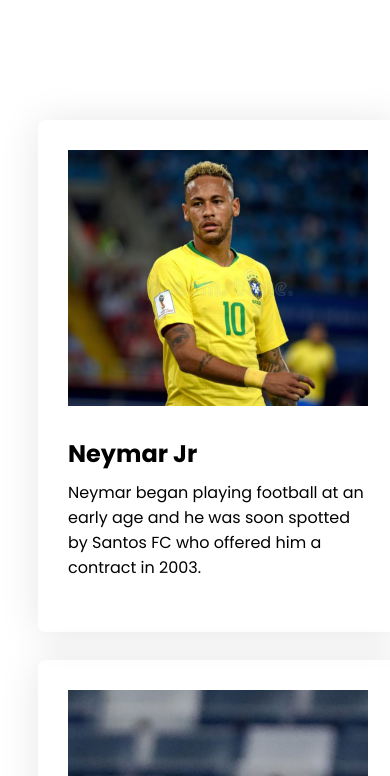
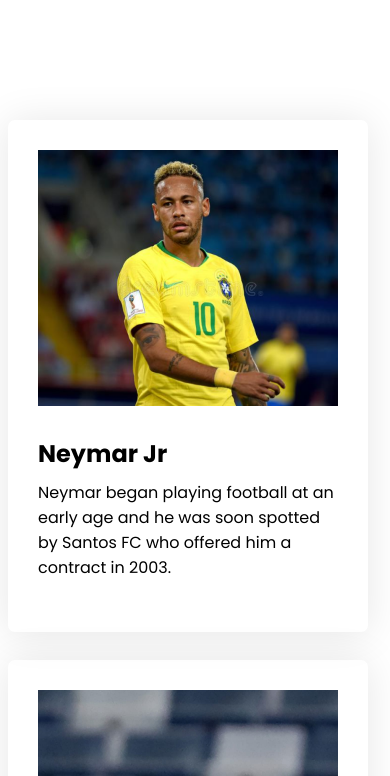
Before and after one commit to nazmul994/Responsive-football-repo, a plain HTML site: page index.html in a window 390 px wide. Shown: the part 820-1596 px from the top of the page. Drawn offline with Linux system fonts and the light colour scheme.

Commit message:
finished

```diff
--- a/styles/style.css
+++ b/styles/style.css
@@ -257,13 +257,13 @@ footer{
         border-radius: 7px;
         width: 330px;
         height: 482px;
-       padding:15px;
-       margin-left: 0 auto;
-        box-shadow: 0 2px 40px 0 rgba(0, 0, 0, 0.1)
+        padding: 15px;
+        margin: 0px;
+        box-shadow: 0 2px 40px 0 rgb(0 0 0 / 10%);
     }
 
+
     .social-menu li {
-
         display:inline;
         margin-left: 10px;
         padding: 18px;
```
